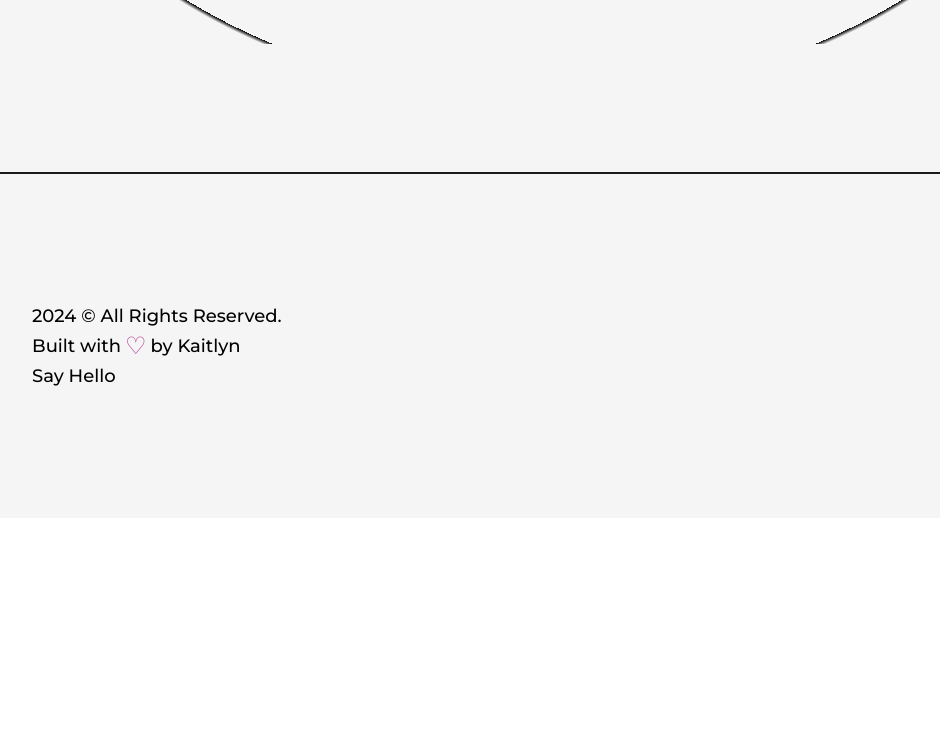
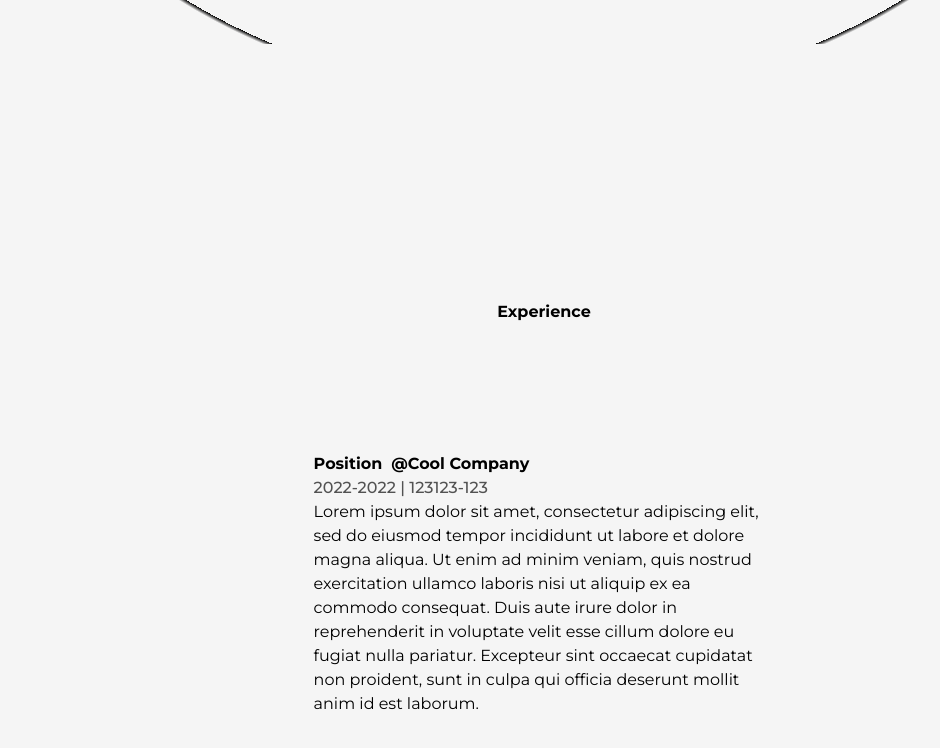
Before and after one commit to Kaityoun/MyPortfolio, a Next.js app: page /about in a window 1280 px wide. Shown: the part 1772-2520 px from the top of the page, without its empty margins (96-1036 px from the left). Before the commit the page ends 2290 px from the top, so only its background shows below. Built offline with nearby package versions, Linux system fonts and the light colour scheme.

Commit message:
added some of the stuff to Experience.js

```diff
--- /dev/null
+++ b/src/components/Experience.js
@@ -0,0 +1,38 @@
+import React from 'react'
+
+const Details = ({position, company, time, contact, work}) =>{
+    return <li className='my-8 first:mt-0 last:mb-0 w-[60%] mx-auto flex flex-col items-center justify-between'>
+        <div>
+            <h3 className= 'capitalize font-bold text-2x1'>{position}&nbsp; <a> @{company}</a></h3>
+            <span className='capitalize font-medium text-dark/75'>
+                {time} | {contact}
+            </span>
+            <p className ='font=medium w-full'>
+                {work}
+            </p>
+        </div>
+    </li>
+}
+const Experience = () =>{
+   return(
+     <div className='my-64'>
+        <h2 className='font-bold text-8x1 mb-32 w-full text-center'>
+            Experience
+        </h2>
+
+        <div className= 'w-[75%] mx-auto relative'>
+            <ul>
+               <Details
+               position="position"
+               company="cool company"
+               time="2022-2022"
+               contact="123123-123"
+               work="Lorem ipsum dolor sit amet, consectetur adipiscing elit, sed do eiusmod tempor incididunt ut labore et dolore magna aliqua. Ut enim ad minim veniam, quis nostrud exercitation ullamco laboris nisi ut aliquip ex ea commodo consequat. Duis aute irure dolor in reprehenderit in voluptate velit esse cillum dolore eu fugiat nulla pariatur. Excepteur sint occaecat cupidatat non proident, sunt in culpa qui officia deserunt mollit anim id est laborum."
+               />
+            </ul>
+        </div>
+    </div>
+   )
+}
+
+export default Experience
--- a/src/pages/about.js
+++ b/src/pages/about.js
@@ -5,6 +5,7 @@ import Layout from '@/components/Layout'
 import Image from 'next/image'
 import profilePic from "../../public/images/profile/bbyme.jpg"
 import Skills from '@/components/Skills'
+import Experience from '@/components/Experience'
 
 const about = () => {
     return(
@@ -29,6 +30,7 @@ const about = () => {
                     </div>
                 </div>
                 <Skills/>
+                <Experience/>
                 </Layout>
             </main>
 
```
